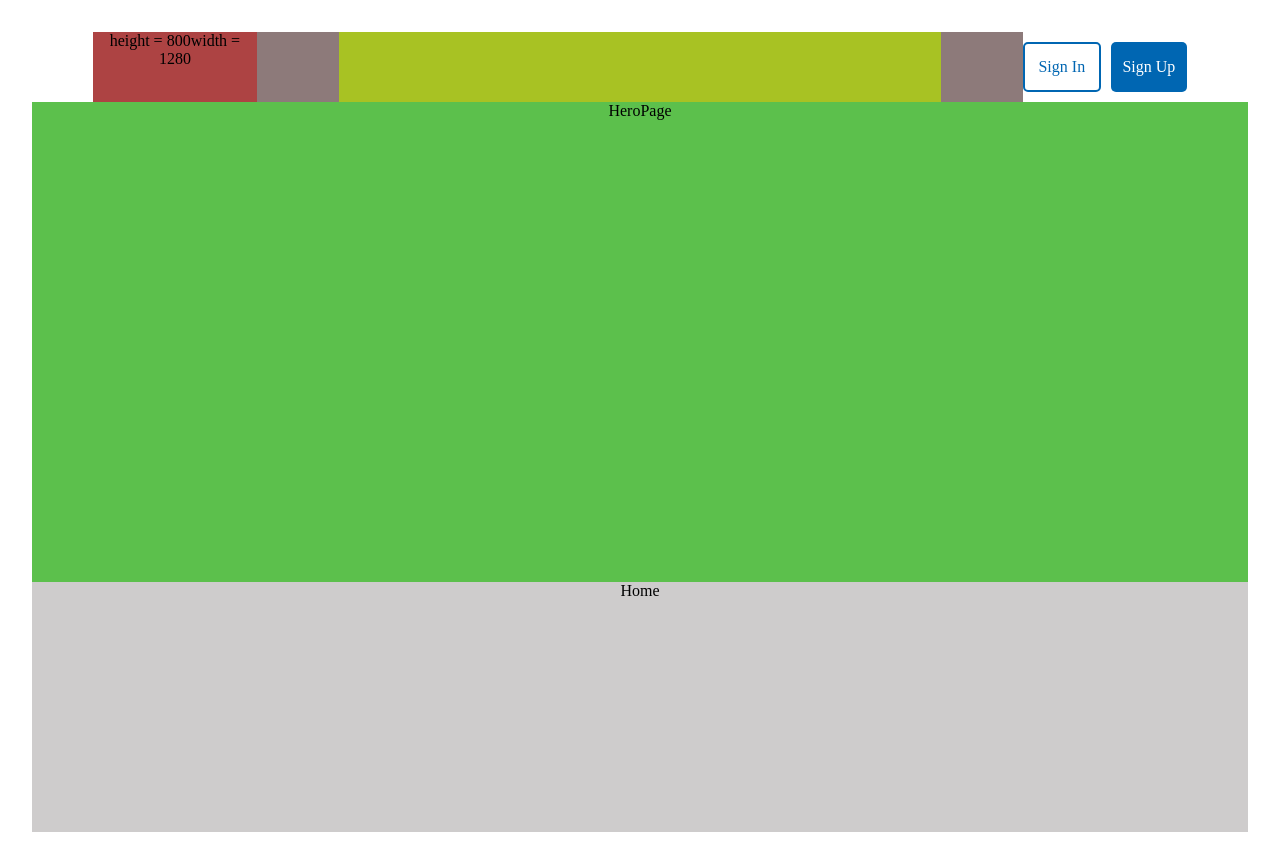
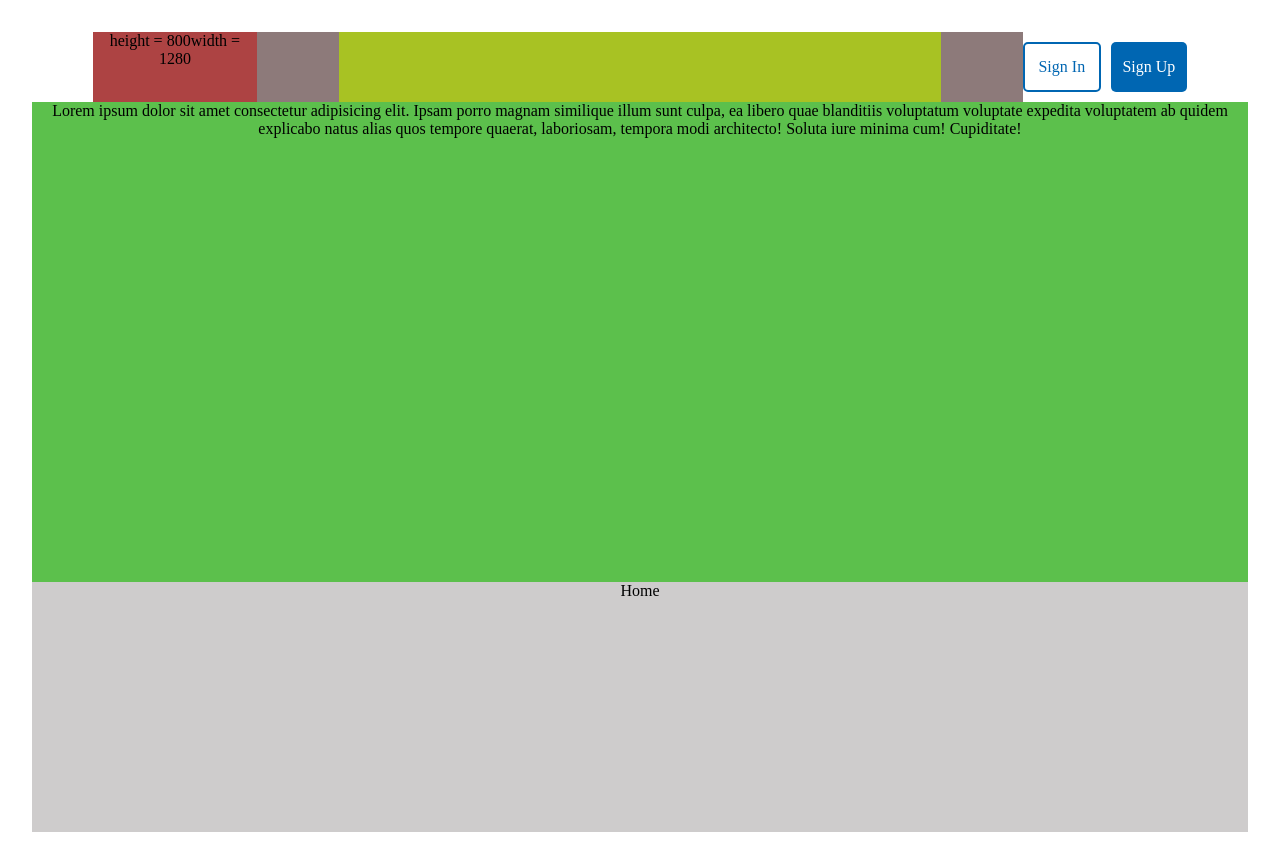
Before and after one commit to ALADETAN-IFE/carCare, a React (Vite) app: page / in a window 1280 px wide. Built offline with nearby package versions, Linux system fonts and the light colour scheme.

Commit message:
started the homepage

```diff
--- a/src/Components/HeroPage/HeroPage.jsx
+++ b/src/Components/HeroPage/HeroPage.jsx
@@ -2,7 +2,9 @@ import './heroPage.css'
 
 const HeroPage = () => {
   return (
-    <div className='HeroPage'>HeroPage</div>
+    <div className='HeroPage'>
+        Lorem ipsum dolor sit amet consectetur adipisicing elit. Ipsam porro magnam similique illum sunt culpa, ea libero quae blanditiis voluptatum voluptate expedita voluptatem ab quidem explicabo natus alias quos tempore quaerat, laboriosam, tempora modi architecto! Soluta iure minima cum! Cupiditate!
+    </div>
   )
 }
 
```
